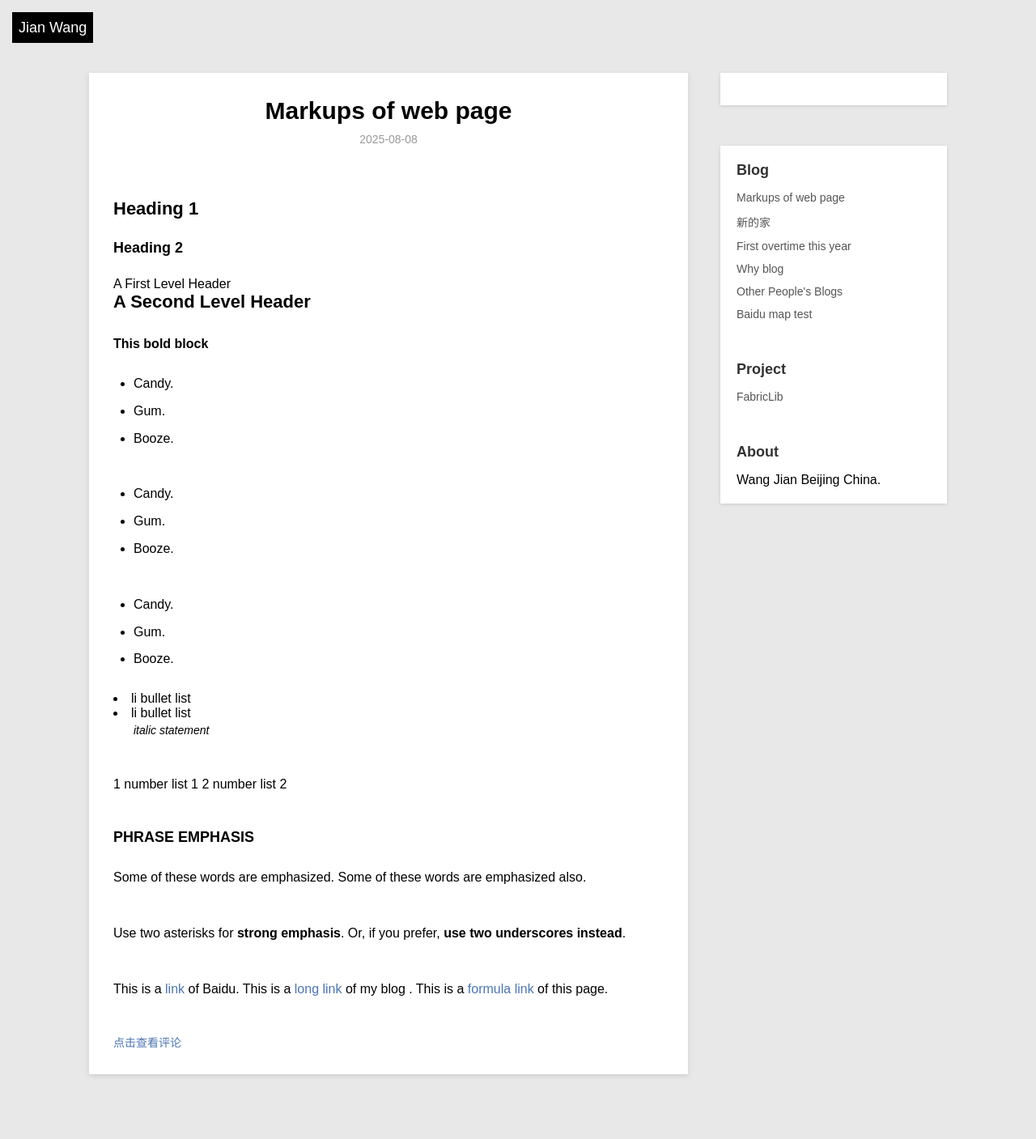
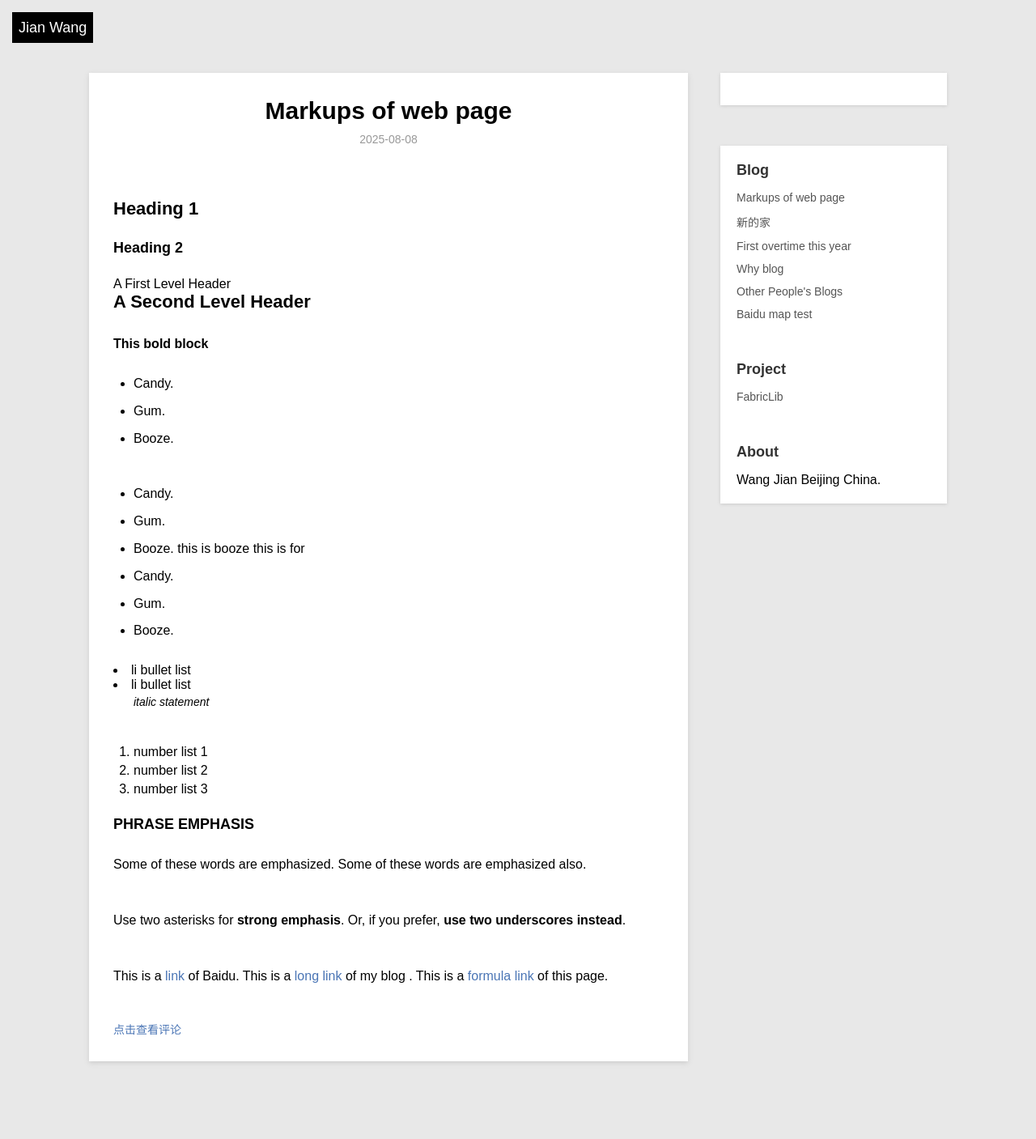
Before and after one commit to JuuW/blog, a Jekyll site: the page built from _posts/blog/2025-08-08-demo.md, in a window 1280 px wide. Shown: the whole page at 81% size. Built offline with Jekyll 4.4.1, drawn with Linux system fonts in a browser that asks for light colours.

Commit message:
Update 2025-08-08-demo.md

```diff
--- a/_posts/blog/2025-08-08-demo.md
+++ b/_posts/blog/2025-08-08-demo.md
@@ -24,7 +24,8 @@ A Second Level Header
 +   Candy.
 +   Gum.
 +   Booze.
-
+    this is booze
+    this is for
 -   Candy.
 -   Gum.
 -   Booze.
@@ -37,8 +38,9 @@ A Second Level Header
 
 
 
-1 number list 1
-2 number list 2
+1. number list 1
+2. number list 2
+3. number list 3
 
 ### **PHRASE EMPHASIS**
 Some of these words *are emphasized*.
```
